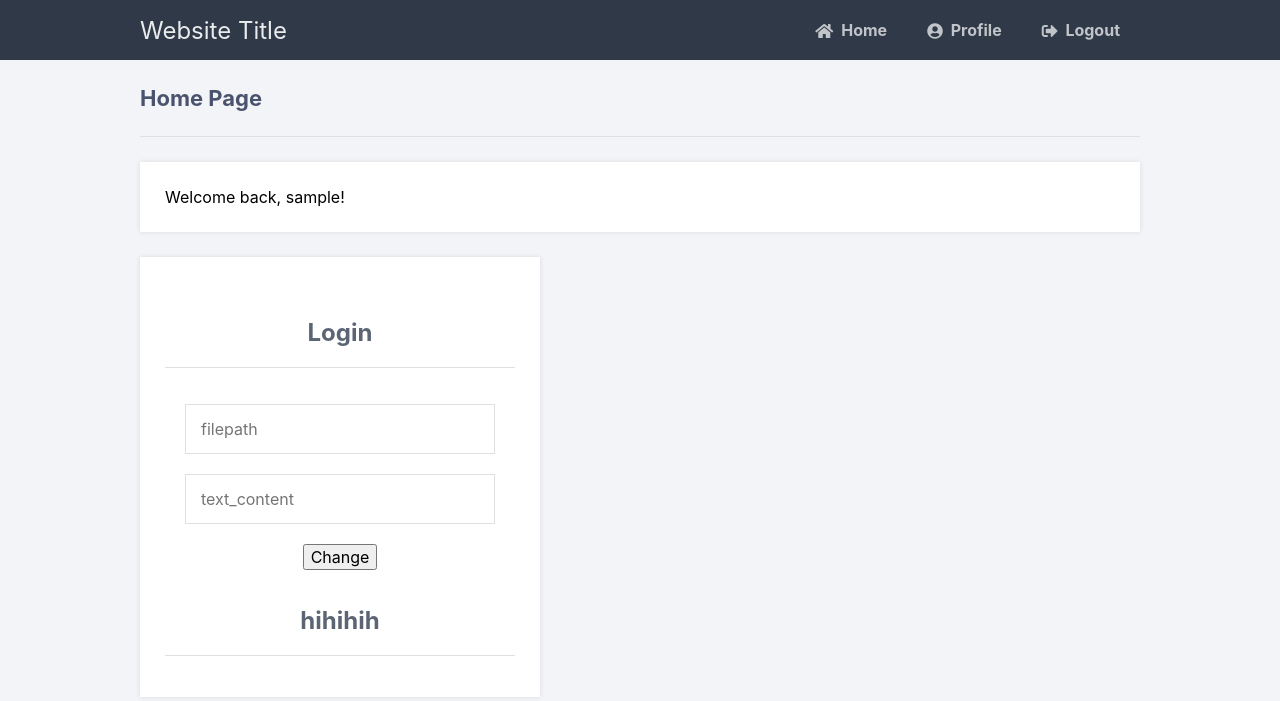
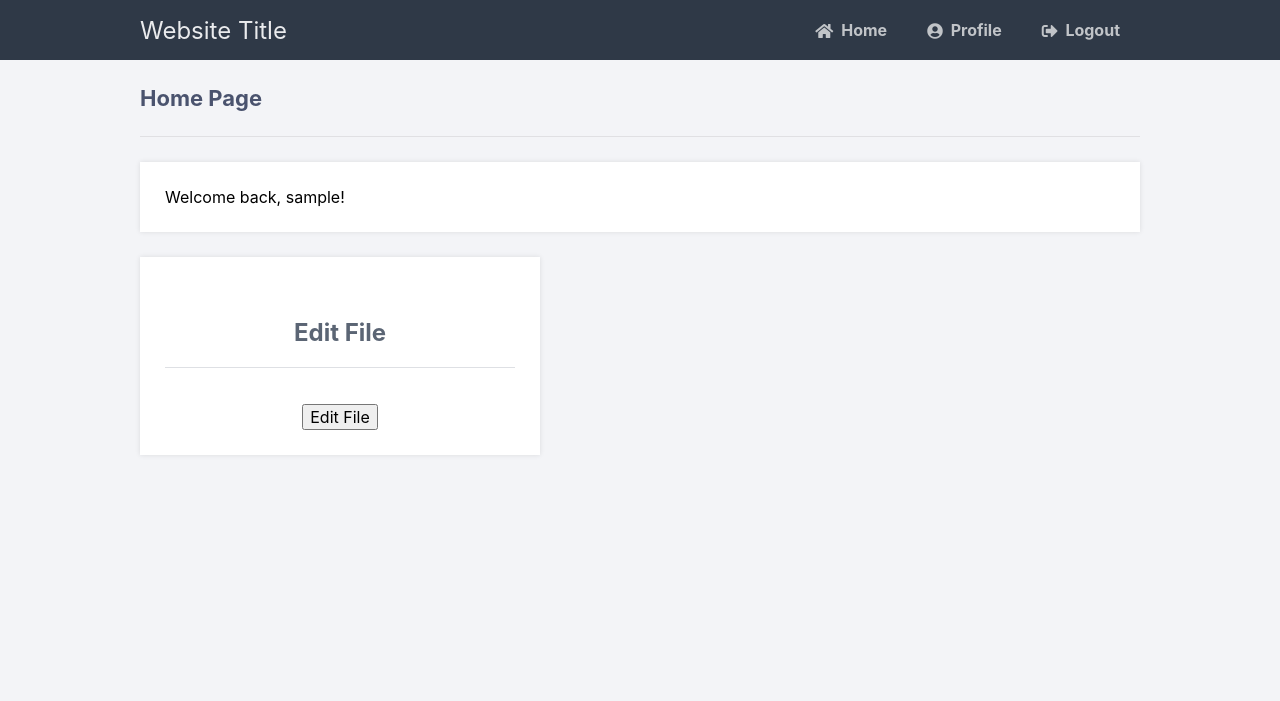
Before and after one commit to PradyotC/D17B_CC_Project, a Flask app: page /cc/home in a window 1280 px wide. Shown: the top 701 px of the page. Run offline with Flask 2, Linux system fonts and the light colour scheme; the visitor is signed in with stand-in values (Sample User, id 1); some libraries are stand-ins or nearby versions.

Commit message:
changes 1

```diff
--- a/website/__init__.py
+++ b/website/__init__.py
@@ -106,8 +106,14 @@ def create_app():
 	        return render_template('home.html', username=session['username'])
 	    # User is not loggedin redirect to login page
 	    return redirect(url_for('login'))
-	@app.route('/cc/edit', methods=['GET','POST'])
+
+	@app.route('/cc/home/edit', methods=['GET', 'POST'])
 	def edit():
+		msg = ''
+		return render_template('edit.html', msg=msg)
+
+	@app.route('/cc/edit1', methods=['GET','POST'])
+	def edit1():
 	    filepath = request.args.get('filepath')
 	    text_content = request.args.get('text_content')
 	    str1 = oc.get_file_contents(filepath)
--- a/website/templates/home.html
+++ b/website/templates/home.html
@@ -3,24 +3,6 @@
 {% block title %}Home{% endblock %}
 
 {% block content %}
-
-<script src="//ajax.googleapis.com/ajax/libs/jquery/1.9.1/jquery.min.js"></script>
-<script type=text/javascript>
-        $(function() {
-          $('button#btn').on('click', function(e) {
-            e.preventDefault();
-            let a = $('#filepath').val();
-            let b = $('#text_content').val();
-            $.getJSON('/cc/edit?filepath='+a+'&text_content='+b,
-                function(data) {
-
-              $('#message1').html(data.message);
-
-            });
-            return false;
-          });
-        });
-</script>
 
 <h2>Home Page</h2>
 <p>Welcome back, {{ username }}!</p>
@@ -29,13 +11,9 @@
 <link rel="stylesheet" href="https://use.fontawesome.com/releases/v5.7.1/css/all.css">
 
 <div class="login">
-	<h1>Login</h1>
-	<form action="{{ url_for('home') }}" method="post">
-		<input href=# type="text" name="filename" placeholder="filepath" id="filepath" required>
-		<input href=# type="text" name="text_content" placeholder="text_content" id="text_content" required>
-		<div class="msg">{{ msg }}</div>
-		<button href=# id="btn" type="submit">Change</button>
+	<h1>Edit File</h1>
+	<form action="{{ url_for('edit') }}" method="post">
+		<button href=# id="btn" type="submit">Edit File</button>
 	</form>
-	<h1 id="message1">hihihih</h1>
 </div>
 {% endblock %}
```
Also changed, not shown: website/templates/edit.html (added, +38 -0 lines).
